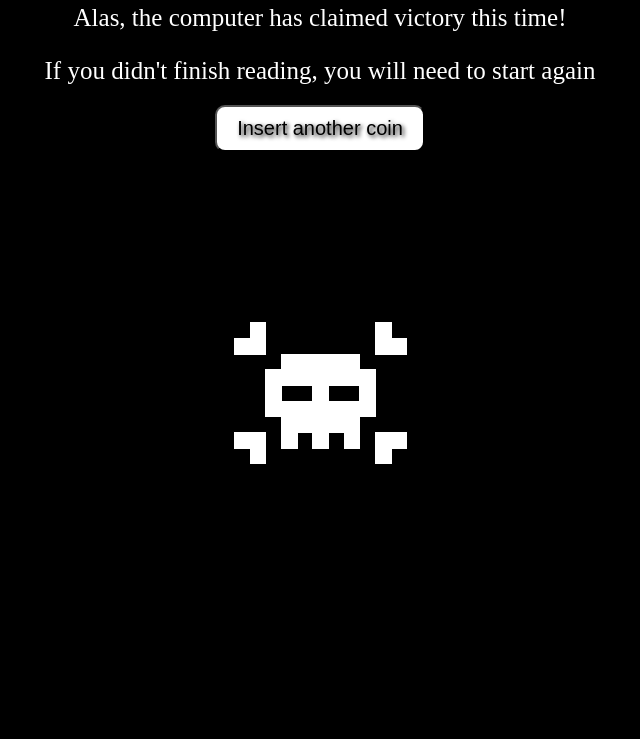
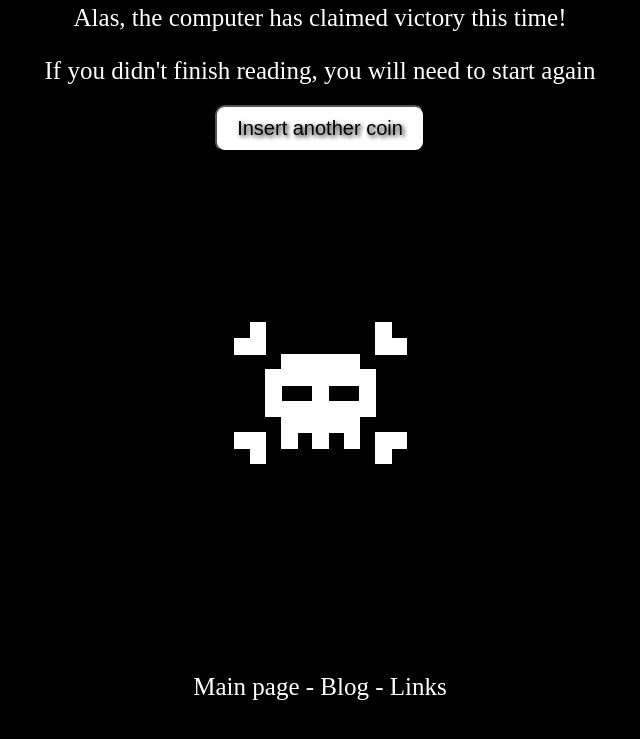
Before and after one commit to fusaty/fusaty.github.io, a plain HTML site: page death.html in a window 1280 px wide. Shown: the part 141-880 px from the top of the page, without its empty margins (320-960 px from the left). Before the commit the page ends 801 px from the top, so only its background shows below. Drawn offline with Linux system fonts and the light colour scheme.

Commit message:
connecting

```diff
--- a/death.html
+++ b/death.html
@@ -18,6 +18,11 @@
             text-align: center;
             padding: 20px;
         }
+
+        a {
+      color: #fff;
+      text-decoration: none;
+    }
 
         /* Add some CSS styles for the game over title */
         h1 {
@@ -55,9 +60,16 @@
             width: 640px;
             height: 480px;
         }
+
+        footer a:hover {
+  color: #ccc;
+  border: 1px solid #ccc;
+}
+
     </style>
 </head>
 <body>
+
 <audio id="idAudio">
     <source src="Frogger Coin Insert Tone.mp3" type="audio/ogg">
 </audio>
@@ -75,4 +87,9 @@
         setTimeout(() => { window.location.href = "letsplayagame.html"; }, 1250);  // Redirect to game.html
     });
 </script>
+
+<footer style="background-color: black; color: white; text-align: center; padding: 1em;">
+    <p><a href="https://isntthisalittlebitpersonal.github.io/" >Main page</a> - <a href="https://isntthisalittlebitpersonal.github.io/blog.html">Blog</a> - <a href="****">Links</a></p>
+  </footer>
+
 </html>
```
Also changed, not shown: index.html (+5 -0 lines).
